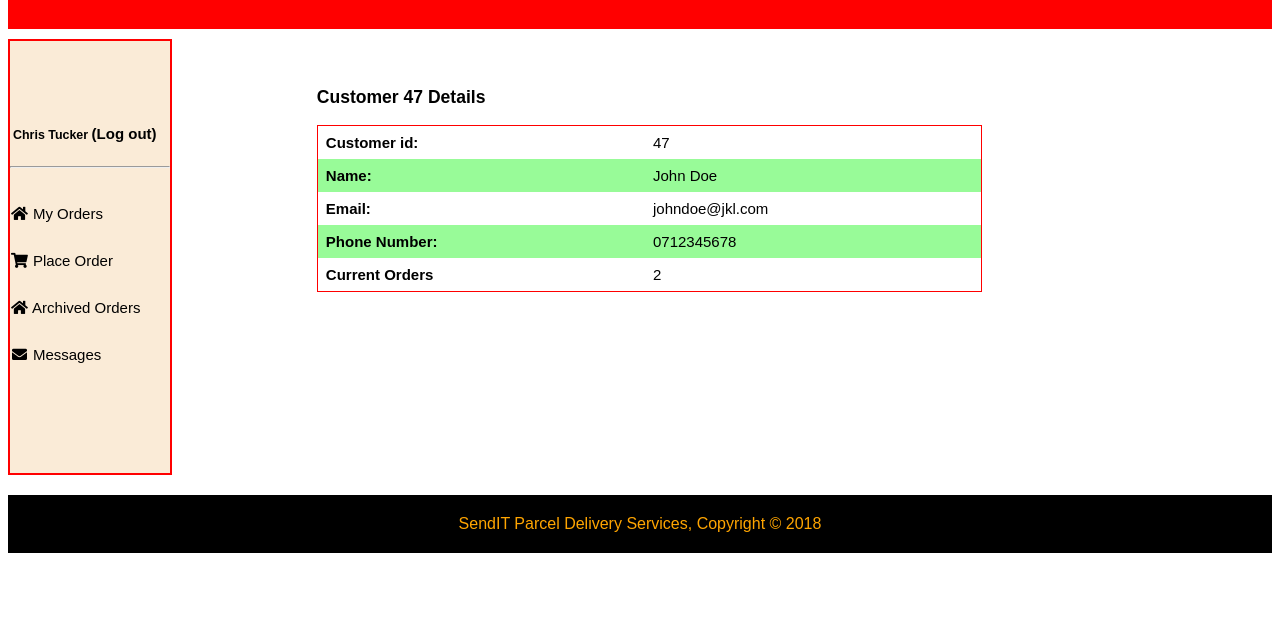
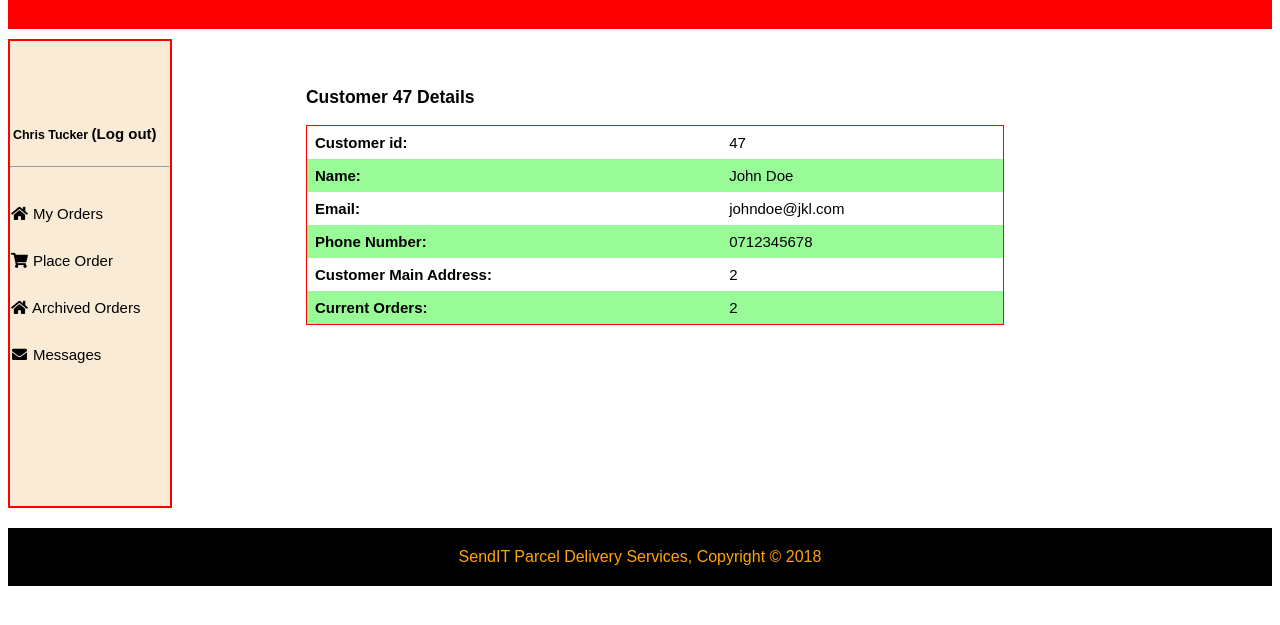
Before and after one commit to JumaKahiga/sendIT, a plain HTML site: page user_profile.html in a window 1280 px wide. Shown: the part 113-738 px from the top of the page. Drawn offline with Linux system fonts and the light colour scheme.

Commit message:
[finishes #1616125597] creation of user profile page for admin

```diff
--- a/user_profile.html
+++ b/user_profile.html
@@ -57,7 +57,11 @@
                 <td>0712345678</td>
                 </tr>
                 <tr>
-                <th>Current Orders</th>
+                <th>Customer Main Address:</th>
+                <td>2</td>
+                </tr>
+                <tr>
+                <th>Current Orders:</th>
                 <td>2</td>
                 </tr>
 
```
